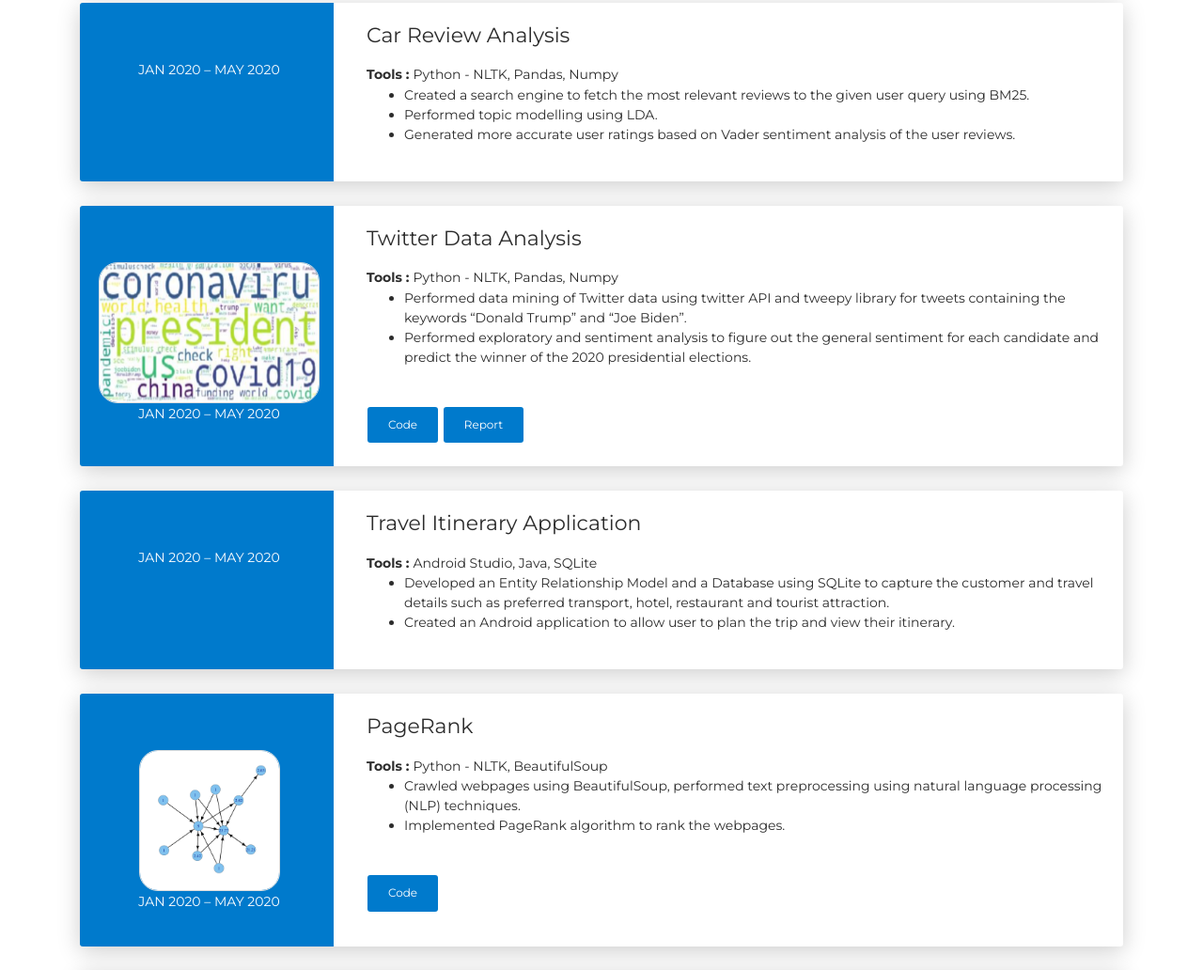
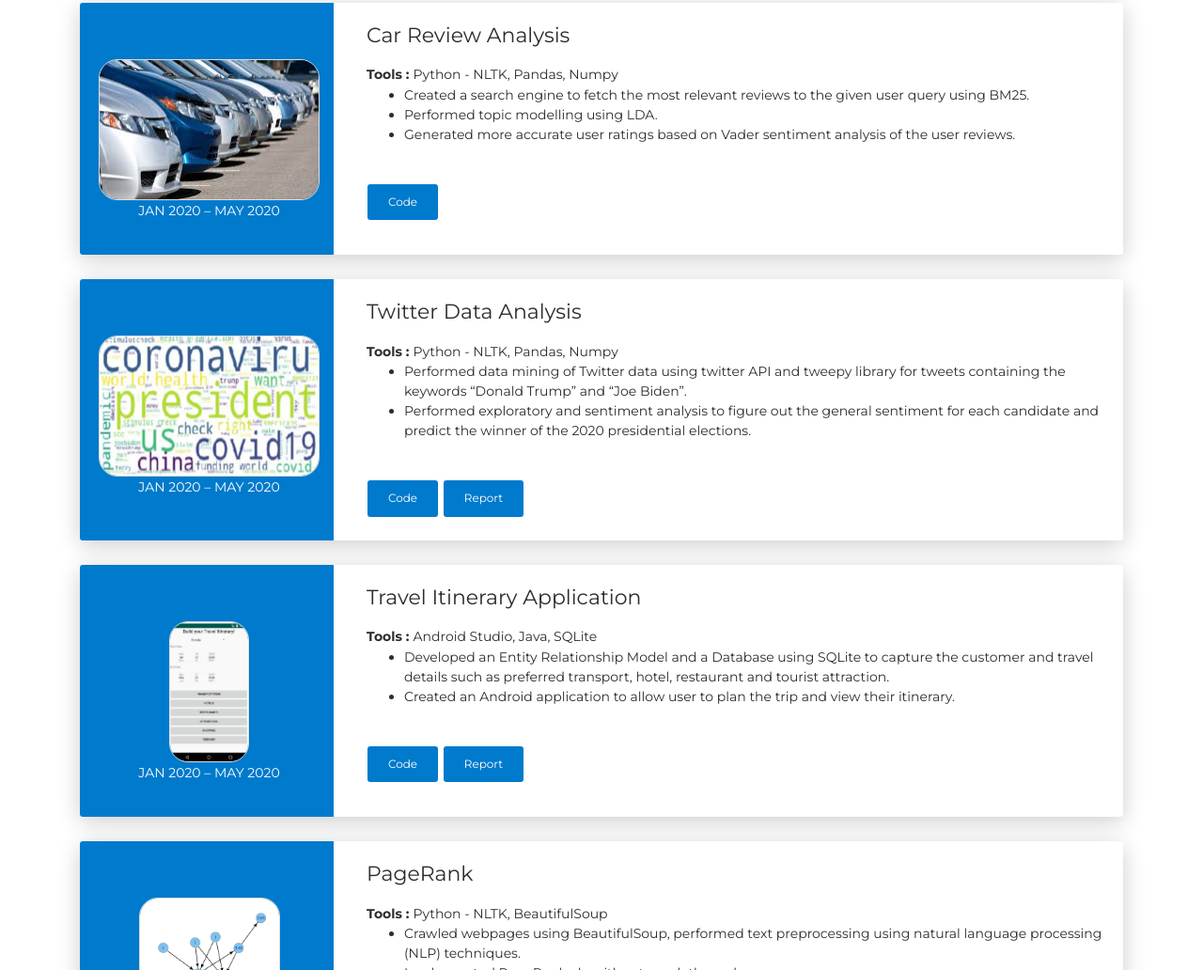
Before and after one commit to naisargidave/naisargidave.github.io, a plain HTML site: page index.html in a window 1280 px wide. Shown: the part 4041-5073 px from the top of the page at 94% size. Drawn offline with Linux system fonts and the light colour scheme; animation ran at ten frames a second.

Commit message:
Added 2 projects

```diff
--- a/index.html
+++ b/index.html
@@ -516,6 +516,7 @@
       <div class="row">
         <div class="col-md-3 bg-primary" data-aos="fade-right" data-aos-offset="50" data-aos-duration="500">
           <div class="card-body cc-project-header">
+            <img src="images/car.jpg" alt="Sentiment Analysis"/>
             <p>Jan 2020 – May 2020</p>
           </div>
         </div>
@@ -532,6 +533,8 @@
               </li>
               <li>Generated more accurate user ratings based on Vader sentiment analysis of the user reviews.</li>
             </ul>
+            <br>
+            <a class="btn btn-primary" href="https://github.com/naisargidave/CarReviewAnalysis" data-aos="zoom-in" data-aos-anchor="data-aos-anchor">Code</a>
           </div>
         </div>
       </div>
@@ -567,6 +570,7 @@
       <div class="row">
         <div class="col-md-3 bg-primary" data-aos="fade-right" data-aos-offset="50" data-aos-duration="500">
           <div class="card-body cc-project-header">
+            <img src="images/travel.png" alt="Travel Itinerary"/>
             <p>Jan 2020 – May 2020</p>
           </div>
         </div>
@@ -582,6 +586,9 @@
               <li>Created an Android application to allow user to plan the trip and view their itinerary.
               </li>
             </ul>
+            <br>
+            <a class="btn btn-primary" href="https://github.com/naisargidave/TravelItineraryApp" data-aos="zoom-in" data-aos-anchor="data-aos-anchor">Code</a>
+            <a class="btn btn-primary" href="files/Travel Itinerary.pdf" data-aos="zoom-in" data-aos-anchor="data-aos-anchor">Report</a>
           </div>
         </div>
       </div>
```
Also changed, not shown: images/car.jpg (added), images/travel.png (added), 1 other file.
